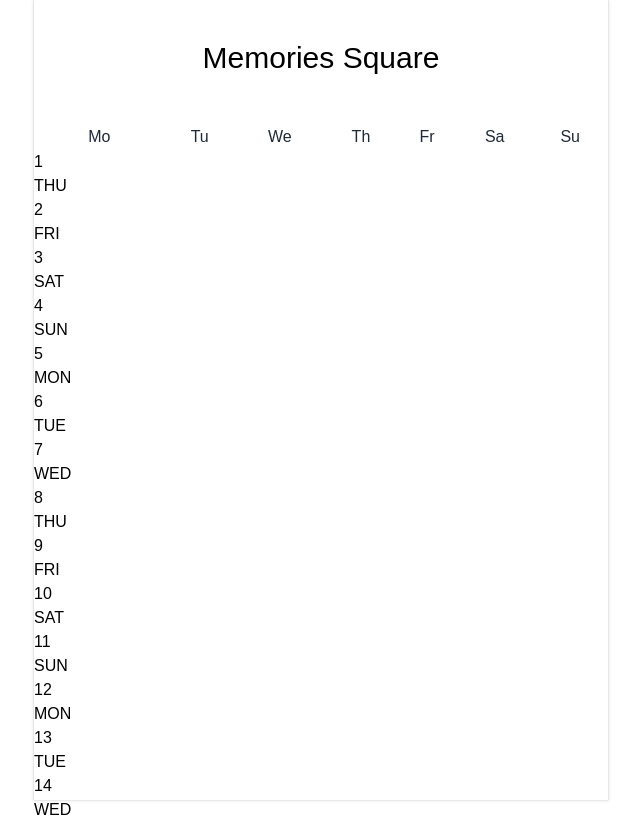
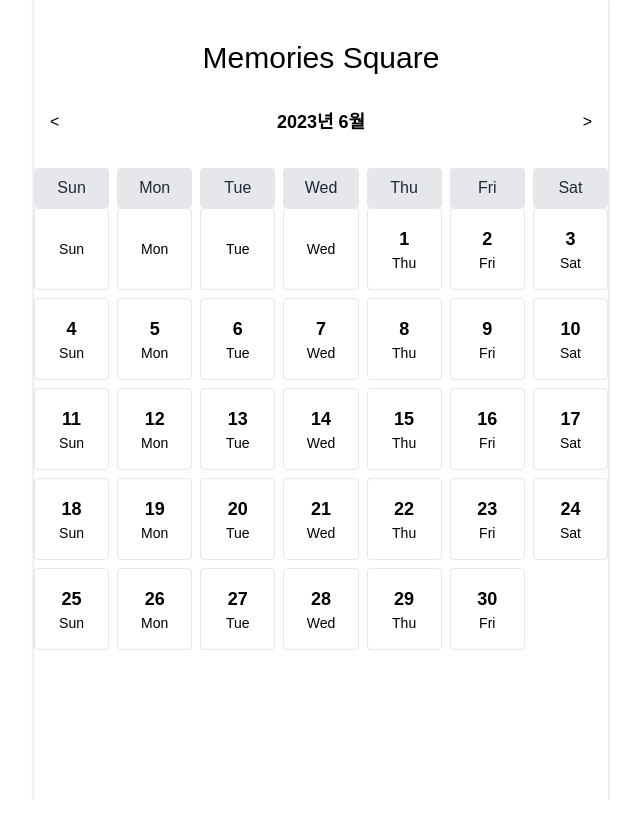
Before and after one commit to Leets-Official/MemoriesSquare-FE, a SvelteKit app: page / in a window 1280 px wide. Shown: the top 817 px of the page, without its empty margins (319-959 px from the left). Built offline with nearby package versions, Linux system fonts and the light colour scheme; a web font is replaced by a local one.

Commit message:
달력 기능 구현

```diff
--- a/src/routes/calendar/Calendar.svelte
+++ b/src/routes/calendar/Calendar.svelte
@@ -1,101 +1,61 @@
 <script>
-	export let date;
+	import { onMount } from "svelte";
 
-	const week = { 0: 'SUN', 1: 'MON', 2: 'TUE', 3: 'WED', 4: 'THU', 5: 'FRI', 6: 'SAT' };
+	const weekDays = ["Sun", "Mon", "Tue", "Wed", "Thu", "Fri", "Sat"];
+	let currentDate = new Date();
+	let days = [];
 
-	const getDaysLength = (nowYear, nowMonth) => {
-		return new Date(nowYear, nowMonth + 1, 0).getDate();
+	onMount(() => {
+		render();
+	});
+
+	const render = () => {
+		const firstDay = new Date(currentDate.getFullYear(), currentDate.getMonth(), 1).getDay();
+		const daysInMonth = new Date(currentDate.getFullYear(), currentDate.getMonth() + 1, 0).getDate();
+		days = Array.from({length: daysInMonth + firstDay}, (_, idx) => {
+			const day = idx + 1 - firstDay;
+			const weekDay = weekDays[idx % 7];
+			return {
+				day: day > 0 ? day : "",
+				weekDay : weekDay
+			};
+		});
 	};
 
-	const getDays = (nowYear, nowMonth) => {
-		const days = [];
-		const lastDay = new Date(nowYear, nowMonth + 1, 0).getDate();
-		for (let i = 1; i <= lastDay; i++) {
-			days.push(new Date(nowYear, nowMonth, i).getDay());
-		}
-		return days;
+	const previousMonth = () => {
+		currentDate = new Date(currentDate.getFullYear(), currentDate.getMonth() - 1, 1);
+		console.log(currentDate)
+		render();
+	}
+
+	const nextMonth = () => {
+		currentDate = new Date(currentDate.getFullYear(), currentDate.getMonth() + 1, 1);
+		render();
 	};
-
-	let days = [];
-	let weeks = [];
-
-	const updateCalendar = (date) => {
-		const year = date.getFullYear();
-		const month = date.getMonth();
-
-		const daysInMonth = getDaysLength(year, month);
-		const dayNum = Array.from({ length: daysInMonth }, (_, i) => i + 1);
-		const dayStr = getDays(year, month);
-
-		for (let i = 0; i < daysInMonth; i++){
-			days[i] = [dayNum[i], dayStr[i]];	// days[i] = [날짜, 요일]
-		}
-		console.log(days)
-
-		let tempArr = [];
-		for (let i = 0; i < daysInMonth; i++){
-			if (dayStr[i] == 0 && i != 0)
-			{
-				weeks.push(tempArr);
-				tempArr = [];
-			}
-			tempArr.push(dayStr[i]);
-		}
-		if (tempArr){
-			weeks.push(tempArr);
-		}
-		console.log(weeks)
-	};
-
-	$: {
-		updateCalendar(date);
-	}
+	render()
 </script>
 
-<div class="flex items-center justify-between pt-12 overflow-x-auto">
-	<table class="calendar w-full">
-		<thead>
-			<tr>
-				<th>
-					<div class="w-full flex justify-center">
-						<p class="text-base font-medium text-center text-gray-800 dark:text-gray-100">Mo</p>
-					</div>
-				</th>
-				<th>
-					<div class="w-full flex justify-center">
-						<p class="text-base font-medium text-center text-gray-800 dark:text-gray-100">Tu</p>
-					</div>
-				</th>
-				<th>
-					<div class="w-full flex justify-center">
-						<p class="text-base font-medium text-center text-gray-800 dark:text-gray-100">We</p>
-					</div>
-				</th>
-				<th>
-					<div class="w-full flex justify-center">
-						<p class="text-base font-medium text-center text-gray-800 dark:text-gray-100">Th</p>
-					</div>
-				</th>
-				<th>
-					<div class="w-full flex justify-center">
-						<p class="text-base font-medium text-center text-gray-800 dark:text-gray-100">Fr</p>
-					</div>
-				</th>
-				<th>
-					<div class="w-full flex justify-center">
-						<p class="text-base font-medium text-center text-gray-800 dark:text-gray-100">Sa</p>
-					</div>
-				</th>
-				<th>
-					<div class="w-full flex justify-center">
-						<p class="text-base font-medium text-center text-gray-800 dark:text-gray-100">Su</p>
-					</div>
-				</th>
-			</tr>
-		</thead>
-		{#each days as day}
-			<p>{day[0]}</p>
-			<p>{week[day[1]]}</p>
+<div class="calendar">
+	<div class="header flex items-center justify-between mb-8 mt-8">
+		<button class="px-4" on:click={previousMonth}>{"<"}</button>
+		<h2 class="text-lg font-semibold">
+			{currentDate.getFullYear()}년 {currentDate.getMonth() + 1}월
+		</h2>
+		<button class="px-4" on:click={nextMonth}>{">"}</button>
+	</div>
+
+	<div class="weekDays grid grid-cols-7 gap-2">
+		{#each weekDays as weekDay}
+			<div class="bg-gray-200 text-gray-800 py-2 text-center rounded">{weekDay}</div>
 		{/each}
-	</table>
+	</div>
+
+	<div class="grid grid-cols-7 gap-2">
+		{#each days as { day, weekDay }}
+			<div class="border border-gray-200 rounded p-4 flex flex-col items-center justify-center">
+				<div class="text-lg font-semibold">{day}</div>
+				<div class="text-sm">{weekDay}</div>
+			</div>
+		{/each}
+	</div>
 </div>
```
